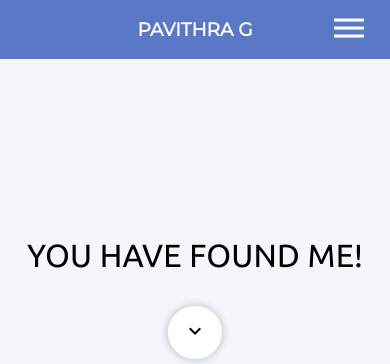
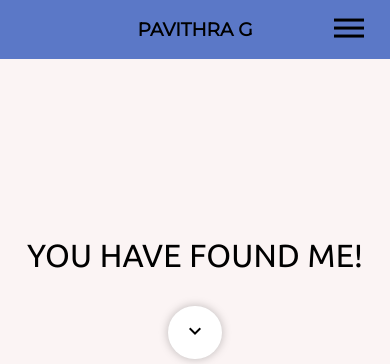
Before and after one commit to pavi-codes/pavi-codes.github.io, a plain HTML site: page index.html in a window 390 px wide. Shown: the top 364 px of the page. Drawn offline with Linux system fonts and the light colour scheme; a script that the page names is missing.

Commit message:
update changes

```diff
--- a/styles.css
+++ b/styles.css
@@ -10,7 +10,7 @@ html{
 }
 
 body{
-	background: #f3f6fb;
+	background: #fbf3f3d7;
 	color:black;
 	font-size:16px;
 	font-family:'Montserrat';
@@ -42,7 +42,7 @@ nav{
 .logo h3{
 	text-align:center;
 	margin:auto;
-	color: white;
+	color: #000;
 	font-size:1.45em;
 }
 
@@ -77,7 +77,7 @@ nav{
 	.line{
 		width: 30px;
 		height: 3px;
-		background: white;
+		background: #000;
 		margin: 5px;
 	}
 
@@ -114,7 +114,7 @@ nav{
 
 	.nav-links{
 		position:fixed;
-		background: #5b78c7;
+		background: #5b78c742;
 		height:100vh;
 		width:100vw;
 		flex-direction: column;
```
